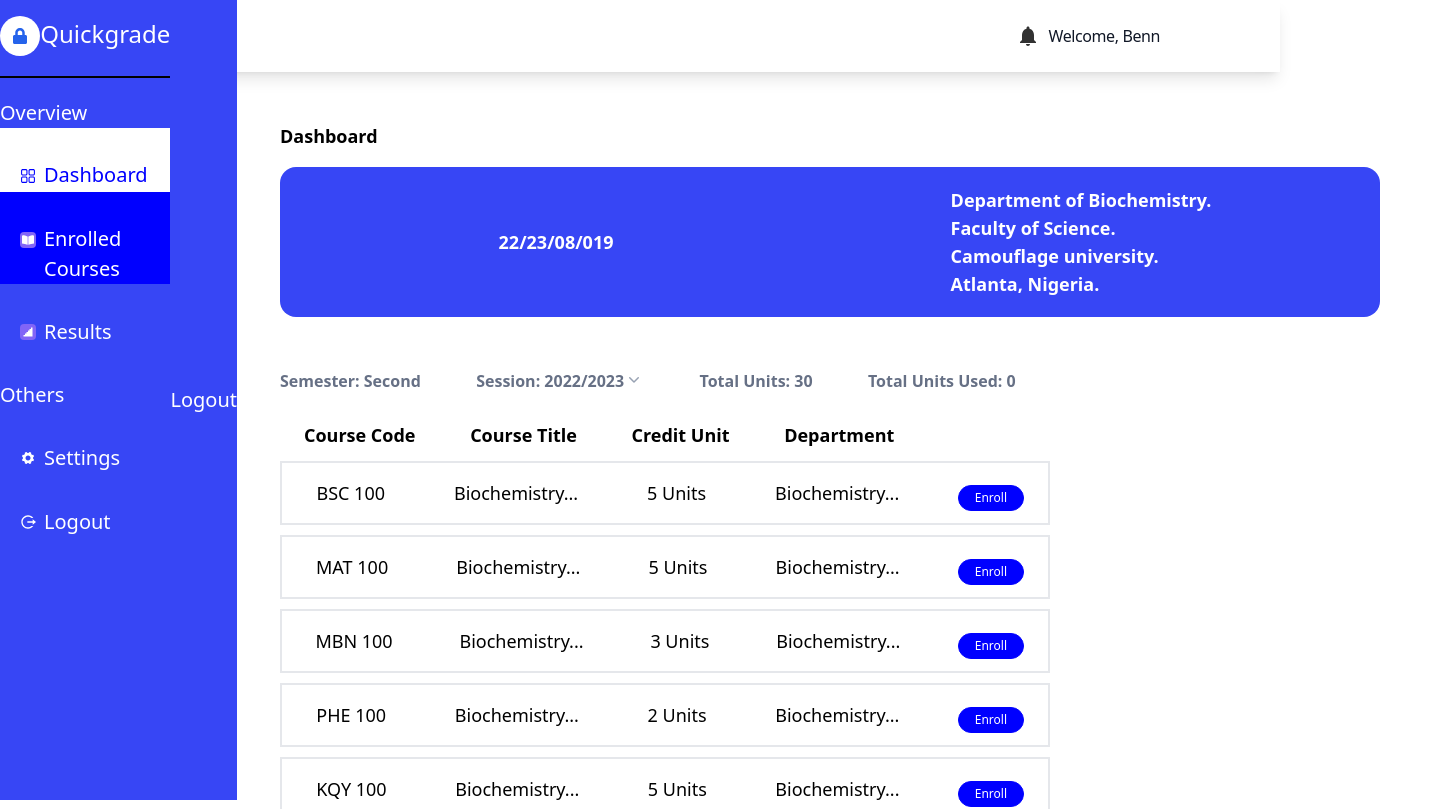
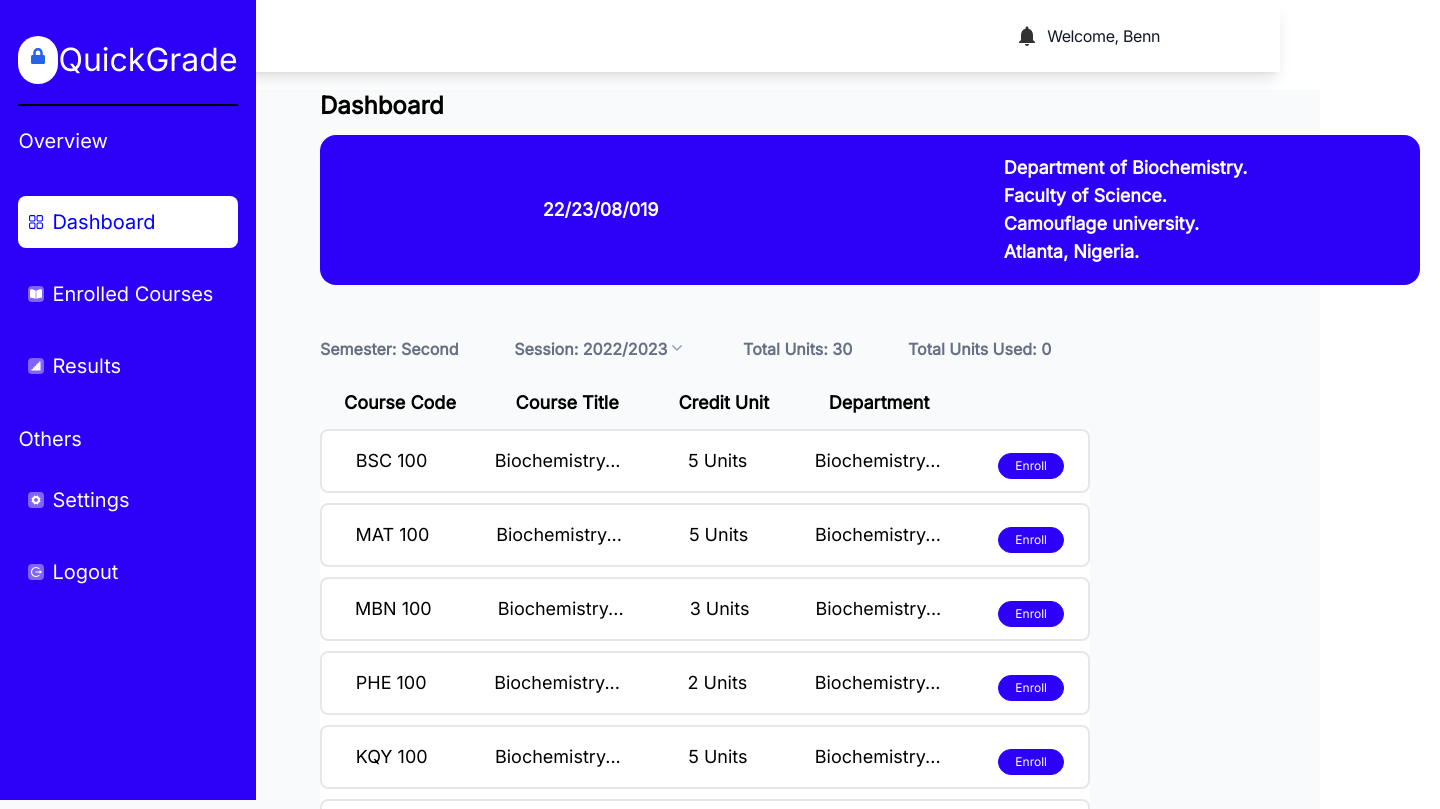
Before and after one commit to MedalLeink/QuickGrade_Frontend, a React (Vite) app: page /StudentDashboard in a window 1280 px wide. Shown: the top 809 px of the page, 1440 px wide, since content can reach past the window. Built offline with nearby package versions, Linux system fonts and the light colour scheme.

Commit message:
corrections

```diff
--- a/src/components/Navbar.tsx
+++ b/src/components/Navbar.tsx
@@ -7,24 +7,11 @@ interface Props {
 
 function Navbar(props: Props) {
   return (
-    <div className="w-full h-[72px] pl-[60px] pr-[120px] py-3.5 bg-white shadow-lg flex justify-end items-center">
-      {/* <div className="w-1/2">
-        <form>
-          <input
-            type="text"
-            placeholder="Search"
-            className="w-full h-11 px-6 py-2.5 bg-white rounded-[100px] border font-Inter border-gray-300 justify-start items-center gap-2.5 flex outline-none"
-          />
-        </form>
-      </div> */}
+    <div className="w-full h-[72px] pl-[60px] fixed top-0 z-0 pr-[120px] py-3.5 bg-white shadow-lg flex justify-end items-center">
       <div className="justify-start items-center gap-2 flex ">
         <button>
           <img src={`${notice}`} />
         </button>
-        {/* <img
-          className="w-8 h-8 relative rounded-[200px] border-2 border-gray-300"
-          src={props.image}
-        /> */}
         <div className="text-gray-900 text-base font-normal font-Inter leading-snug tracking-tight">
           Welcome, {props.name}
         </div>
--- a/src/components/Sidebar.tsx
+++ b/src/components/Sidebar.tsx
@@ -9,94 +9,51 @@ import { GiStairs } from "react-icons/gi";
 
 function Sidebar() {
     return (
-        <div className="w-[237px] h-screen bg-[#3746F5] flex justify-center">
-            <div className="w-[80%] pt-4">
-                <div className="flex justify-around">
+        <div className="w-[20%] h-screen bg-[#2D00F7] top-0 left-0 fixed p-[20px] flex justify-center" style={{zIndex: '200'}}>
+            <div className="w-[250px] pt-4">
+                <div className="flex w-full justify-around">
                     <div className="p-3 bg-white text-blue-600 rounded-full"><FaLock /></div>
-                    <div className="text-white text-[24px] font-inter font-medium">Quickgrade</div>
+                    <div className="text-white text-[32px] font-sans font-xxl">QuickGrade</div>
                 </div>
                 <div className="my-5 h-[2px] bg-black"></div>
-                <button className="font-inter text-white text-[20px]">
-                    <NavLink to={""}>Overview</NavLink>
-                </button>
-                {/* <div className="pl-5 pt-8">
-                    <div className="flex gap-2">
-                        <div className="py-2"><RxDashboard className="rounded text-white "/></div>
-                        <button className="font-inter text-white text-[20px] font-extralight">
-                            <NavLink
-                                to={"/StudentDashboard"}
-                                style={({ isActive }) => {
-                                    return {
-                                        // fontWeight: isActive ? "bold" : "",
-                                        backgroundColor: isActive ? "white" : "blue",
-                                        color: isActive ? "blue" : "white"
-                                        // color: isPending ? "red" : "black",
-                                        // viewTransitionName: isTransitioning ? "slide" : "",
-                                    };
-                                }}
-                            >
-                                Dashboard
-                            </NavLink>
-                        </button>
-                    </div>
-                </div> */}
-                {/* <div className="pl-5 pt-8 flex gap-2"> */}
-                <NavLink to="/StudentDashboard" className="pl-5 pt-8 flex gap-2" style={({ isActive }) => { return { backgroundColor: isActive ? "white" : "blue", color: isActive ? "blue" : "white"};}}>
-                    {/* {({ isActive }) => ( */}
+                <div className="font-sans text-white text-[20px]">
+                    <div>Overview</div>
+                </div>
+                <div className="mt-[40px]">
+                <NavLink to="/StudentDashboard" className="p-[10px] flex gap-2 jusify-center items-center rounded-lg" style={({ isActive }) => { return { backgroundColor: isActive ? "white" : "#2D00F7", color: isActive ? "blue" : "white"};}}>
                         <span className="py-2"><RxDashboard className="rounded"></RxDashboard></span>
                         <span className="text-[20px] font-extralight">Dashboard</span>
-                    {/* )} */}
                 </NavLink>
-                {/* </div> */}
-                {/* <div className="pl-5 pt-8">
-                    <div className="flex gap-2">
-                        <div className="py-2"><FaBookOpen className="p-0.5 rounded text-white bg-[#8265F7]"/></div>
-                        <button className="font-inter text-white text-[20px] font-extralight">
-                            <NavLink to={"/EnrolledCourses"}>Enrolled courses</NavLink>
-                        </button>
-                    </div>
-                </div> */}
-                <NavLink to="/EnrolledCourses" className="pl-5 pt-8 flex gap-2" style={({ isActive }) => { return { backgroundColor: isActive ? "white" : "blue", color: isActive ? "blue" : "white"};}}>
-                    {/* {({ isActive }) => ( */}
+                </div>
+                <div className="mt-[20px]">
+                <NavLink to="/EnrolledCourses" className="p-[10px] flex gap-2 jusify-center items-center rounded-lg" style={({ isActive }) => { return { backgroundColor: isActive ? "white" : "#2D00F7", color: isActive ? "blue" : "white"};}}>
                         <span className="py-2"><FaBookOpen className="p-0.5 rounded text-white bg-[#8265F7]"/></span>
                         <span className="text-[20px] font-extralight">Enrolled Courses</span>
-                    {/* )} */}
                 </NavLink>
-                <div className="pl-5 pt-8">
-                    <div className="flex gap-2">
-                        <div className="py-2"><GiStairs className="p-0.5 rounded text-white bg-[#8265F7]"/></div>
-                        <button className="font-inter text-white text-[20px] font-extralight">
-                            <NavLink to={""}>Results</NavLink>
-                        </button>
-                    </div>
                 </div>
-                <button className="font-inter pt-8 text-white text-[20px]">
-                    <NavLink to={""}>Others</NavLink>
-                </button>
-                <div className="pl-5 pt-8">
-                    <div className="flex gap-2">
-                        <div className="py-2"><IoIosSettings className="text-white"/></div>
-                        <button className="font-inter text-white text-[20px] font-extralight">
-                            <NavLink to={""}>Settings</NavLink>
-                        </button>
-                    </div>
+                <div className="mt-[20px]">
+                <NavLink to='/you' className="p-[10px] flex gap-2 jusify-center items-center rounded-lg" style={({ isActive }) => { return { backgroundColor: isActive ? "white" : "#2D00F7", color: isActive ? "blue" : "white"};}}>
+                        <span className="py-2"><GiStairs className="p-0.5 rounded text-white bg-[#8265F7]"/></span>
+                        <span className="text-[20px] font-extralight">Results</span>
+                </NavLink>
                 </div>
-                <div className="pl-5 pt-8">
-                    <div className="flex gap-2">
-                        <div className="py-2"><RiLogoutCircleRLine className="text-white"/></div>
-                        <button className="font-inter text-white text-[20px] font-extralight">
-                            <NavLink to={""}>Logout</NavLink>
-                        </button>
-                    </div>
+                <div className="font-inter pt-8 text-white text-[20px]">
+                    <div>Others</div>
+                </div>
+                <div className="mt-[20px]">
+                <NavLink to='/us' className="p-[10px] flex gap-2 jusify-center items-center rounded-lg" style={({ isActive }) => { return { backgroundColor: isActive ? "white" : "#2D00F7", color: isActive ? "blue" : "white"};}}>
+                        <span className="py-2"><IoIosSettings className="p-0.5 rounded text-white bg-[#8265F7]"/></span>
+                        <span className="text-[20px] font-extralight">Settings</span>
+                </NavLink>
+                </div>
+                <div className="mt-[20px]">
+                <NavLink to='/me' className="p-[10px] flex gap-2 jusify-center items-center rounded-lg" style={({ isActive }) => { return { backgroundColor: isActive ? "white" : "#2D00F7", color: isActive ? "blue" : "white"};}}>
+                        <span className="py-2"><RiLogoutCircleRLine className="p-0.5 rounded text-white bg-[#8265F7]"/></span>
+                        <span className="text-[20px] font-extralight">Logout</span>
+                </NavLink>
                 </div>
             </div>
-            <button className="font-inter text-white text-[20px] font-extralight">
-              <Link to={""}>Logout</Link>
-            </button>
           </div>
-    //     </div>
-    //   </div>
-    // </div>
   );
 }
 
--- a/src/pages/EnrolledCourses.tsx
+++ b/src/pages/EnrolledCourses.tsx
@@ -9,15 +9,15 @@ const EnrolledCourses = () => {
 
   return (
     <div className="flex h-screen">
-      <Sidebar />
+        <Sidebar />
       <div className="flex flex-col flex-1 overflow-hidden">
         <Navbar name={"22/23/08/019"} />
-        <div className="p-8 h-full bg-blue-50 bg-opacity-50">
+        <div className="p-8 h-full bg-blue-50 ml-[300px] mt-[90px] bg-opacity-50">
           <h2 className="w-272 h-6 -mt-3 font-Inter font-bold text-2xl leading-9 tracking-wide text-left text-black">
             Enrolled Courses
           </h2>
           <div
-            className="w-1009 h-22 mt-8 p-4 bg-[#3746F5] rounded-xl bg-opacity-90"
+            className="w-1009 h-22 mt-8 p-4 bg-[#2D00F7] rounded-xl bg-opacity-90"
             style={{ marginRight: "70px" }}
           >
             <div className="w-[927px] h-[88px] top-16 left-41 pb-8 pt-8 md:p-120 gap-300 flex items-center justify-between">
--- a/src/pages/StudentDashboard.tsx
+++ b/src/pages/StudentDashboard.tsx
@@ -157,22 +157,20 @@ function StudentDashboard() {
   ]);
 
   return (
-    <div>
-      <div className="fixed left-0">
+    <div className="bg-[#F9FAFB]">
         <Sidebar />
-      </div>
       <Navbar name={"Benn"} />
-      <div className="ml-40">
+      <div className="ml-[200px]">
         {/* The middle section */}
-        <div className=" w-[1000px] mt-[50px] ml-[120px]">
+        <div className=" w-[1000px] mt-[90px] ml-[120px] bg-[#F9FAFB]">
           {/* The Dashboard */}
           <div className="w-[173px] h-[45px] leading-[44.8px]">
-            <p className="font-inter font-bold text-lg font-[700] text-[32px]">
+            <h2 className="font-inter font-bold text-2xl">
               Dashboard
-            </p>
+            </h2>
           </div>
           {/* Department */}
-          <div className="border-9 rounded-[16px] h-[150px] w-[1100px] bg-[#3746F5] mr-[156px] text-white flex justify-around items-center">
+          <div className="border-9 rounded-[16px] h-[150px] w-[1100px] bg-[#2D00F7] mr-[156px] text-white flex justify-around items-center">
             <div>
               <p className="ml-[50px] text-lg font-inter font-bold">
                 22/23/08/019
@@ -235,11 +233,11 @@ function StudentDashboard() {
                           <th className="text-start text-lg px-6 py-3"></th>
                         </tr>
                       </thead>
-
+                      <div className="bg-white">
                       {courses.map((course, index) => (
                         <tbody
                           key={index}
-                          className="mb-[10px] border-2 flex justify-around hover:cursor-pointer hover:brightness-180 hover:bg-gray-200"
+                          className="mb-[10px] rounded-lg  border-2 flex justify-around hover:cursor-pointer hover:brightness-180 hover:bg-gray-200"
                         >
                           <tr
                             onClick={() => handleCourseDetailsModal(course)}
@@ -264,18 +262,19 @@ function StudentDashboard() {
                             <Button
                               title={"Enroll"}
                               text={"white"}
-                              bg={"blue"}
+                              bg={"#2D00F7"}
                               onClick={() => handleEnroll(course)}
                             />
                           </td>
                         </tbody>
                       ))}
+                      </div>
                     </table>
                   </div>
                 </div>
               </div>
               {firstEnrollment.length ? (
-                <div className="w-[30%] flex flex-col justify-start pt-[20px] h-[370px] rounded items-center bg-gray-100">
+                <div className="w-[28%] flex flex-col justify-start pt-[20px] h-[370px] rounded items-center bg-gray-100">
                     <div className="mb-[20px] font-bold text-lg">
                       Selected Courses ({courseCount})
                     </div>
@@ -294,7 +293,7 @@ function StudentDashboard() {
                                 <td>{`${enrolled.unit} Units`}</td>
                                 <td className="">
                                   <Button
-                                    title={"Unenroll"}
+                                    title={"Remove"}
                                     text={"white"}
                                     bg={"red"}
                                     onClick={() =>
@@ -319,7 +318,7 @@ function StudentDashboard() {
                     <Button
                       title={"Submit Courses"}
                       text={"white"}
-                      bg={"blue"}
+                      bg={"#2D00F7"}
                     />
                   </div>
                 </div>
--- a/tailwind.config.js
+++ b/tailwind.config.js
@@ -13,6 +13,7 @@ export default {
 
       },
         fontFamily:{
+          'sans': ['Inter', 'sans-serif'],
           'primary': ['Inter']
         },
 
```
